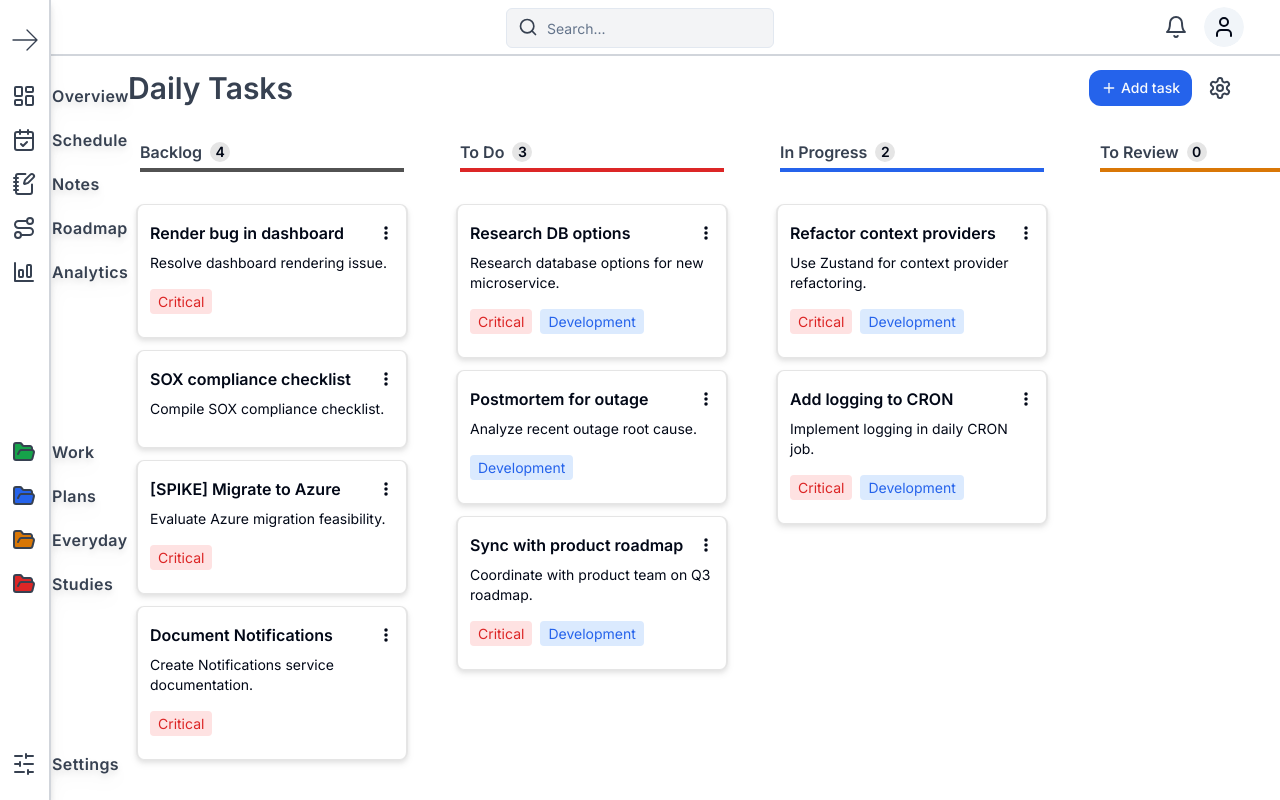
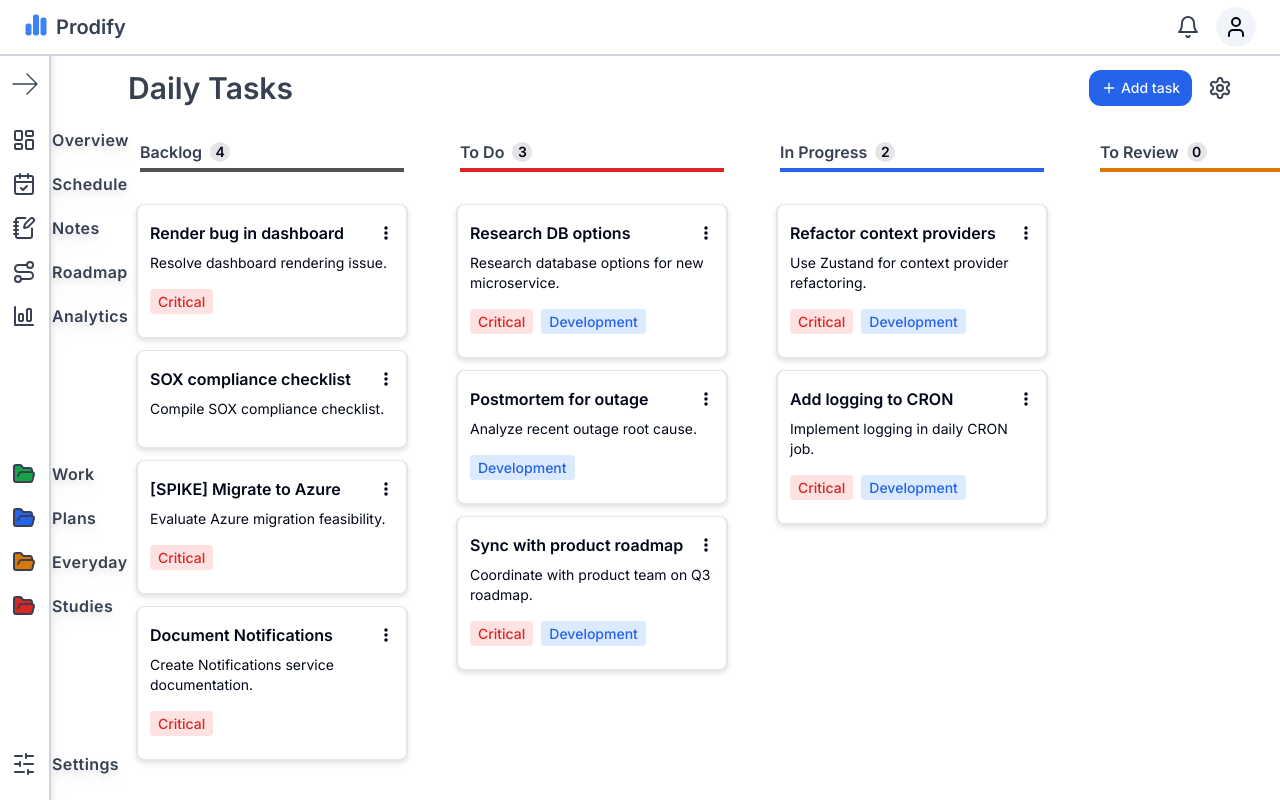
Before and after one commit to Sellucas/prodify, a Next.js app: page /dashboard/board/test in a window 1280 px wide. Built offline with nearby package versions, Linux system fonts and the light colour scheme; no server answers.

Commit message:
feat: update header and navbar ui

```diff
--- a/components/dashboard/card-tag.tsx
+++ b/components/dashboard/card-tag.tsx
@@ -3,6 +3,6 @@ import { CardTagProps } from "@/types";
 
 export const CardTag = ({ option, className }: CardTagProps) => {
   return (
-    <span className={cn("text-sm px-2 py-1 rounded", className)}>{option}</span>
+    <span className={cn("text-sm px-2 py-1 rounded font-medium", className)}>{option}</span>
   );
 };
--- a/components/dashboard/header.tsx
+++ b/components/dashboard/header.tsx
@@ -1,12 +1,19 @@
-import { SearchBar } from "@/components/dashboard/search-bar";
+import { Bell } from "lucide-react";
+import { FaChartSimple } from "react-icons/fa6";
+import Link from "next/link";
+
 import { UserDetails } from "@/components/dashboard/user-details";
-import { Bell } from "lucide-react";
 
 export const Header = () => {
   return (
-    <div className="flex justify-center w-full h-14 py-2 px-20 border-b-2 border-solid border-gray-300 relative">
-      <SearchBar />
-      <div className="absolute inset-y-0 right-0 md:mr-9 mr-3 flex items-center">
+    <div className="flex items-center justify-between z-20 bg-white w-full h-14 py-2 px-6 border-b-2 border-solid border-gray-300 relative">
+      <Link href="/dashboard" className="flex flex-row gap-2">
+        <FaChartSimple className="h-6 w-6 text-blue-500" />
+        <h1 className="hidden md:block text-xl text-gray-700 font-semibold">
+          Prodify
+        </h1>
+      </Link>
+      <div className="flex items-center">
         <Bell className="mr-4 cursor-pointer text-gray-700" />
         <UserDetails />
       </div>
--- a/components/dashboard/navigation.tsx
+++ b/components/dashboard/navigation.tsx
@@ -68,7 +68,7 @@ const Navigation = () => {
         variants={containerVariants}
         animate={containerControls}
         initial="close"
-        className="bg-white flex flex-col z-10 gap-5 py-5 px-1 fixed top-0 left-0 h-full drop-shadow-lg border-r-2 border-solid border-gray-300"
+        className="bg-white flex flex-col z-10 gap-5 pt-16 pb-5 px-1 fixed top-0 left-0 h-full drop-shadow-lg border-r-2 border-solid border-gray-300"
       >
         <div className="flex flex-row w-full justify-between place-items-center">
           <div className="w-10 h-10 rounded-full" />
--- a/components/dashboard/search-bar.tsx
+++ /dev/null
@@ -1,18 +0,0 @@
-import { Search } from "lucide-react";
-
-import { Input } from "@/components/ui/input";
-
-export const SearchBar = () => {
-  return (
-    <div className="relative">
-      <Input
-        type="text"
-        placeholder="Search..."
-        className="pl-10 pr-4 md:w-full w-52 bg-gray-100"
-      />
-      <div className="absolute inset-y-0 left-0 pl-3 flex items-center pointer-events-none">
-        <Search className="text-gray-700 w-5" />
-      </div>
-    </div>
-  );
-};
```
